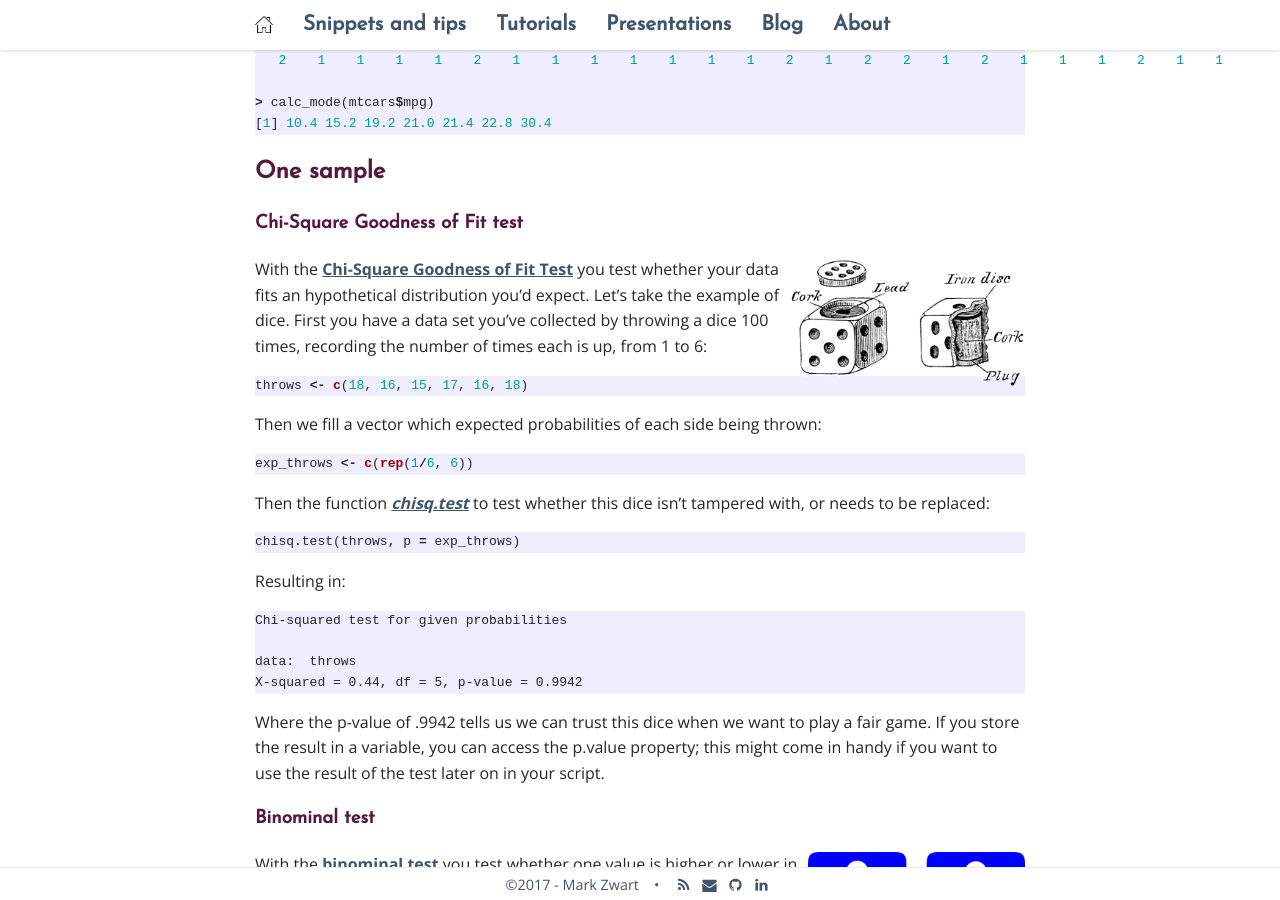
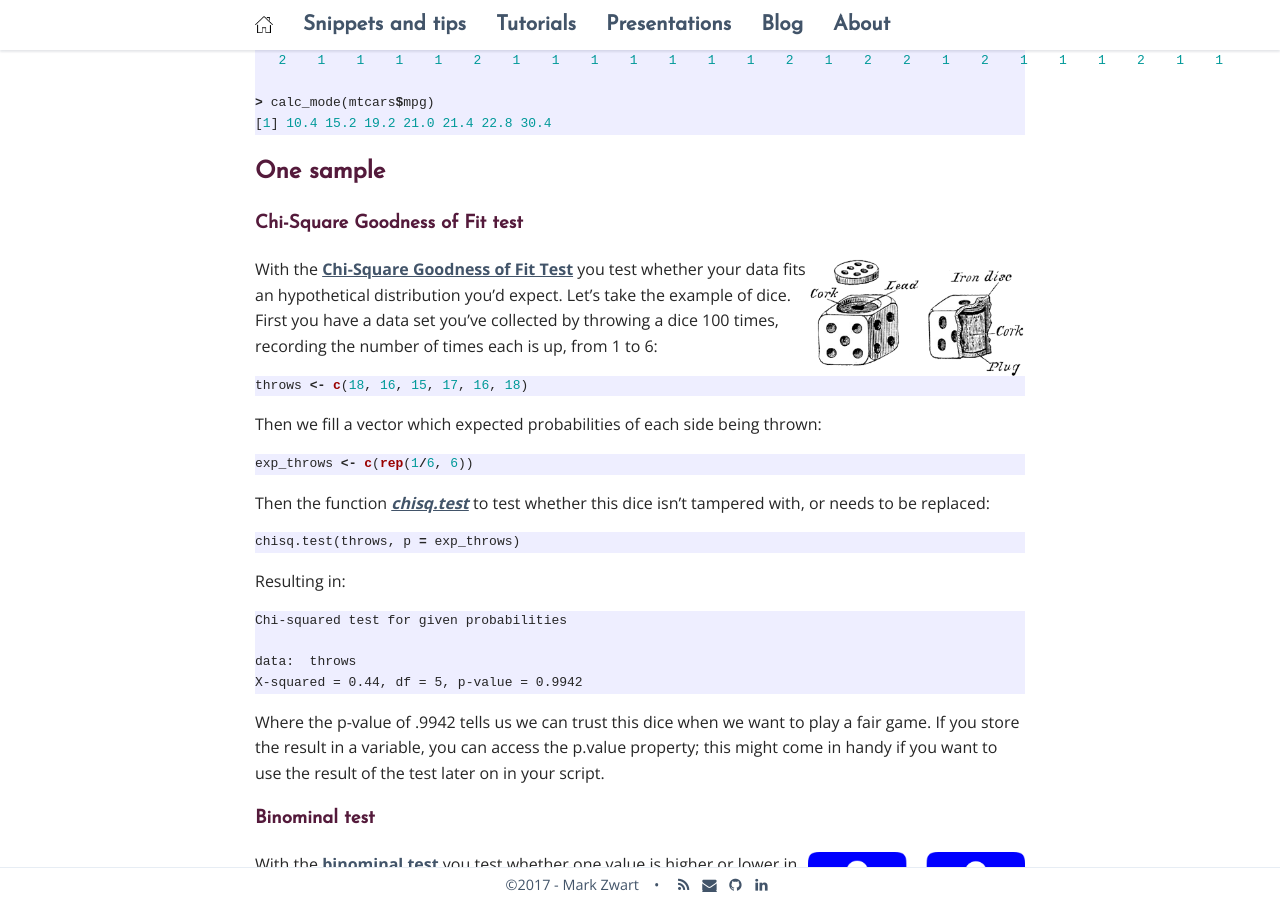
Before and after one commit to mark-me/mark-me.github.io, a Jekyll site: the page built from _pages/tutorials/statistical-tests/statistical-tests.md, in a window 1280 px wide and 900 px high, scrolled down 4159 px. Built offline with Jekyll 4.4.1, drawn with Linux system fonts in a browser that asks for light colours; nearby versions of some CDN libraries; comment, search, counter and statistics services are not loaded.

Commit message:
Update statistical-tests.md

````diff
--- a/_pages/tutorials/statistical-tests/statistical-tests.md
+++ b/_pages/tutorials/statistical-tests/statistical-tests.md
@@ -128,7 +128,7 @@ When there are multiple values with the same frequency, all those will be return
 
 ### Chi-Square Goodness of Fit test
 
-<img src="/_pages/tutorials/statistical-tests/unfair-dice.gif" width="235" height="130" align="right"/>
+<img src="/_pages/tutorials/statistical-tests/unfair-dice.gif" width="216" height="120" align="right"/>
 
 With the [Chi-Square Goodness of Fit Test](http://www.stat.yale.edu/Courses/1997-98/101/chigf.htm) you test whether your data fits an hypothetical distribution you'd expect. Let's take the example of dice. First you have a data set you've collected by throwing a dice 100 times, recording the number of times each is up, from 1 to 6:
 ```r
````
